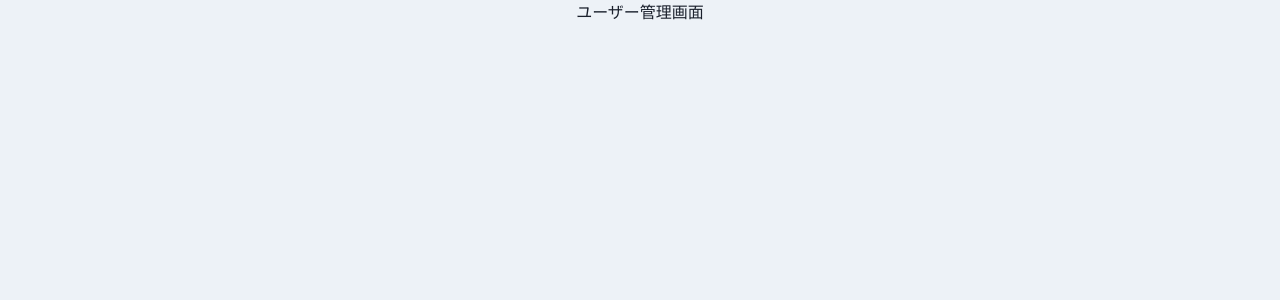
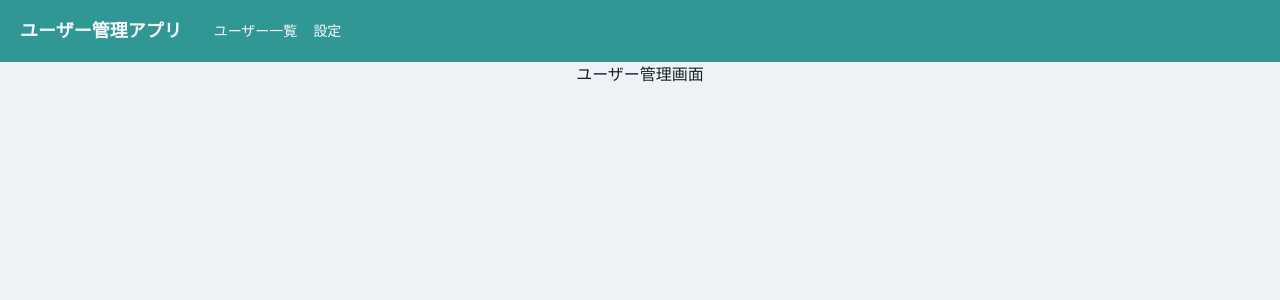
Before and after one commit to orizo-ono/step-up-react-sec12, a React (Create React App) app: page /home/user_manegement in a window 1280 px wide. Shown: the top 300 px of the page. Built offline with nearby package versions, Linux system fonts and the light colour scheme.

Commit message:
### 72.【完】 - ヘッダー実装

```diff
--- a/src/components/organisms/layout/Header.tsx
+++ b/src/components/organisms/layout/Header.tsx
@@ -1,5 +1,36 @@
+import { Box, Button, Drawer, DrawerBody, DrawerContent, DrawerOverlay, Flex, Heading, IconButton, Link, useDisclosure } from "@chakra-ui/react";
 import { FC, memo } from "react";
+import { HamburgerIcon } from "@chakra-ui/icons";
 
 export const Header: FC = memo(() => {
-  return <div>ページが見つかりません</div>;
+  const { isOpen, onClose, onOpen } = useDisclosure();
+  return (
+    <>
+      <Flex as="nav" bg="teal.500" color="gray.50" align="center" justify="space-between" padding={{ base: 3, md: 5 }}>
+        <Flex align="center" as="a" mr={8} _hover={{ cursor: "pointer" }}>
+          <Heading as="h1" fontSize={{ base: "md", md: "lg" }}>
+            ユーザー管理アプリ
+          </Heading>
+        </Flex>
+        <Flex align="center" fontSize="sm" flexGrow={2} display={{ base: "none", md: "flex" }}>
+          <Box pr={4}>
+            <Link>ユーザー一覧</Link>
+          </Box>
+          <Link>設定</Link>
+        </Flex>
+        <IconButton aria-label="メニューボタン" icon={<HamburgerIcon />} size="sm" variant="unstyled" display={{ base: "block", md: "none" }} onClick={onOpen} />
+      </Flex>
+      <Drawer placement="left" size="xs" onClose={onClose} isOpen={isOpen}>
+        <DrawerOverlay>
+          <DrawerContent>
+            <DrawerBody p={0} bg="gray.100">
+              <Button w="100%">TOP</Button>
+              <Button w="100%">ユーザー一覧</Button>
+              <Button w="100%">設定</Button>
+            </DrawerBody>
+          </DrawerContent>
+        </DrawerOverlay>
+      </Drawer>
+    </>
+  );
 });
--- /dev/null
+++ b/src/components/templete/HeaderLayout.tsx
@@ -0,0 +1,16 @@
+import { FC, memo, ReactNode } from "react";
+import { Header } from "../organisms/layout/Header";
+
+type Props = {
+  children: ReactNode;
+};
+
+export const HeaderLayout: FC<Props> = memo((props) => {
+  const { children } = props;
+  return (
+    <>
+      <Header />
+      {children}
+    </>
+  );
+});
--- a/src/router/Router.tsx
+++ b/src/router/Router.tsx
@@ -5,15 +5,36 @@
 import { Page404 } from "../components/pages/Page404";
 import Setting from "../components/pages/Setting";
 import Useranagement from "../components/pages/UserManegement";
-import homeRoutes from "./HomeRoutes";
+import { HeaderLayout } from "../components/templete/HeaderLayout";
 
 export const Router: FC = memo(() => {
   return (
     <Routes>
       <Route path="/" element={<Login />} />
-      <Route path="/home" element={<Home />} />
-      <Route path="/home/setting" element={<Setting />} />
-      <Route path="/home/user_manegement" element={<Useranagement />} />
+      <Route
+        path="/home"
+        element={
+          <HeaderLayout>
+            <Home />
+          </HeaderLayout>
+        }
+      />
+      <Route
+        path="/home/setting"
+        element={
+          <HeaderLayout>
+            <Setting />
+          </HeaderLayout>
+        }
+      />
+      <Route
+        path="/home/user_manegement"
+        element={
+          <HeaderLayout>
+            <Useranagement />
+          </HeaderLayout>
+        }
+      />
       <Route path="/*" element={<Page404 />} />
     </Routes>
   );
```
